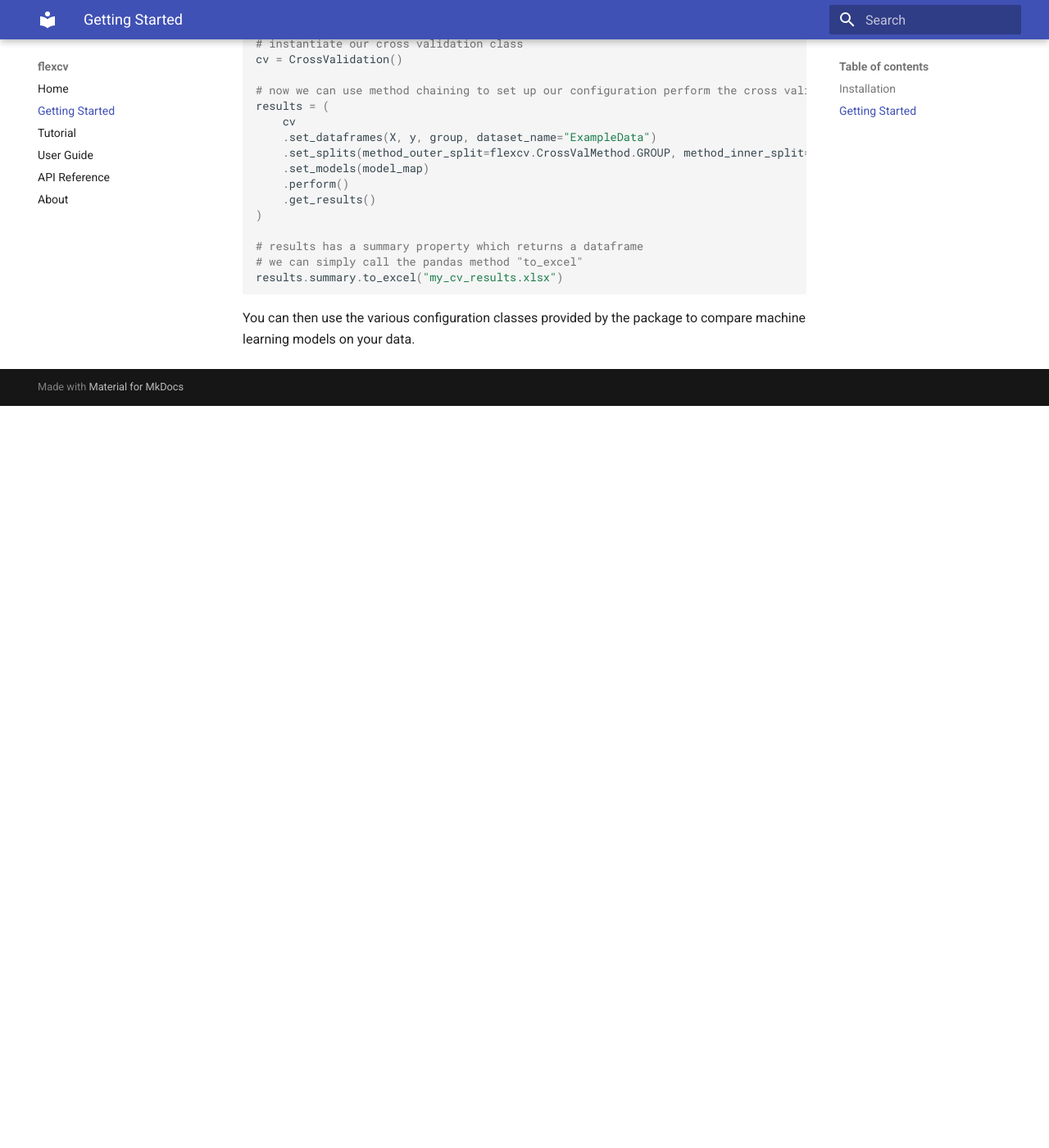
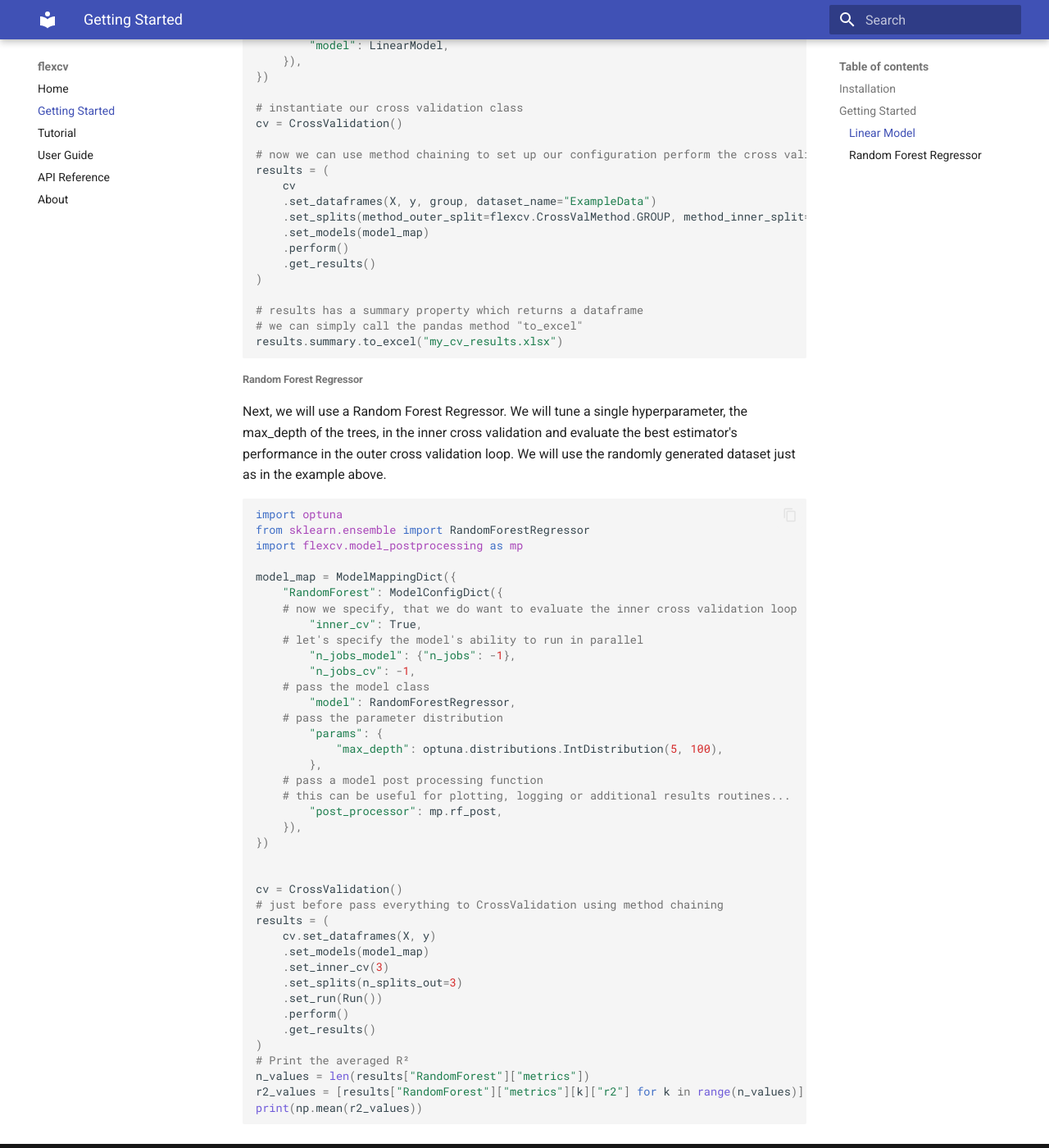
Before and after one commit to radlfabs/flexcv, an MkDocs documentation site: the page built from docs/getting-started.md, in a window 1280 px wide and 1400 px high, scrolled down 1139 px. Shown: the whole window at 82% size. Built offline with MkDocs 1.6.1 and Material for MkDocs 9.7.7, drawn with Linux system fonts in a browser that asks for light colours; before the commit the page ends 1634 px from its top, so only the background shows below that; some of the changed text lies outside the part shown.

Commit message:
add docs example for RF

````diff
--- a/docs/getting-started.md
+++ b/docs/getting-started.md
@@ -20,7 +20,11 @@ Now you have installed everything you need to perform flexible cross validation
 
 ## Getting Started
 
-To get started with `flexcv`, we take you through a quick example using a LinearModel on a randomly generated regression dataset.
+To get started with `flexcv`, we take you through a couple of quick and basic code examples.
+
+###### Linear Model
+
+First we will use a LinearModel on a randomly generated regression dataset. Because Linear Models do not have any hyperparameters, we naturally don't need an inner cross validation loop.
 
 ```py
 # import the most important object
@@ -59,4 +63,48 @@ results.summary.to_excel("my_cv_results.xlsx")
 
 ```
 
-You can then use the various configuration classes provided by the package to compare machine learning models on your data.
+###### Random Forest Regressor
+
+Next, we will use a Random Forest Regressor. We will tune a single hyperparameter, the max_depth of the trees, in the inner cross validation and evaluate the best estimator's performance in the outer cross validation loop. We will use the randomly generated dataset just as in the example above.
+
+```python
+import optuna
+from sklearn.ensemble import RandomForestRegressor
+import flexcv.model_postprocessing as mp
+
+model_map = ModelMappingDict({
+    "RandomForest": ModelConfigDict({
+	# now we specify, that we do want to evaluate the inner cross validation loop
+        "inner_cv": True,
+	# let's specify the model's ability to run in parallel
+        "n_jobs_model": {"n_jobs": -1},
+        "n_jobs_cv": -1,
+	# pass the model class
+        "model": RandomForestRegressor,
+	# pass the parameter distribution
+        "params": {
+            "max_depth": optuna.distributions.IntDistribution(5, 100),
+        },
+	# pass a model post processing function
+	# this can be useful for plotting, logging or additional results routines...
+        "post_processor": mp.rf_post,
+    }),
+})
+
+
+cv = CrossValidation()
+# just before pass everything to CrossValidation using method chaining
+results = (
+    cv.set_dataframes(X, y)
+    .set_models(model_map)
+    .set_inner_cv(3)
+    .set_splits(n_splits_out=3)
+    .set_run(Run())
+    .perform()
+    .get_results()
+)
+# Print the averaged R²
+n_values = len(results["RandomForest"]["metrics"])
+r2_values = [results["RandomForest"]["metrics"][k]["r2"] for k in range(n_values)]
+print(np.mean(r2_values))
+```
````
